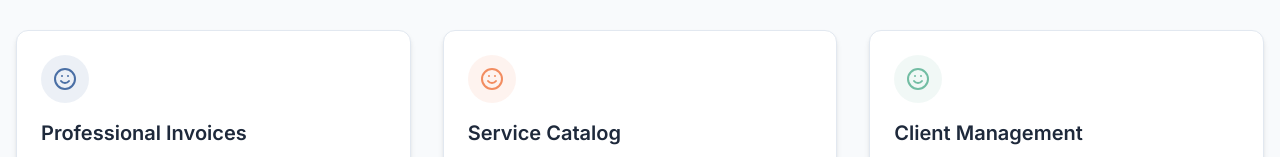
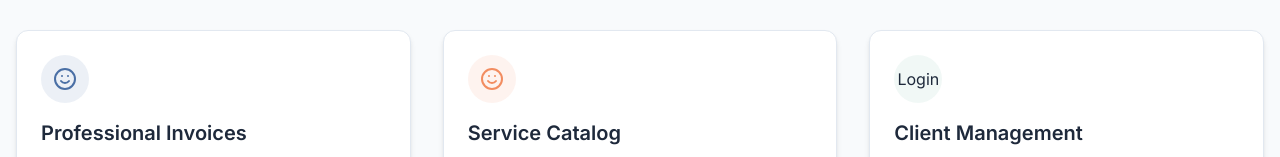
Before and after one commit to apper-canvas/designbill-protocol-program, a React (Vite) app: page / in a window 1280 px wide. Shown: the part 412-569 px from the top of the page. Built offline with nearby package versions, Linux system fonts and the light colour scheme.

Commit message:
Fix login button text on homepage by correcting JSX structure and replacing incorrectly displayed className with proper "Login" label.

```diff
--- a/src/pages/Home.jsx
+++ b/src/pages/Home.jsx
@@ -158,7 +158,9 @@ const Home = () => {
 
             <motion.div className="card" variants={item}>
               <div className="bg-accent/10 dark:bg-accent/20 p-3 rounded-full w-12 h-12 flex items-center justify-center mb-4">
-                <UsersIcon className="h-6 w-6 text-accent" />
+                <motion.div whileHover={{ scale: 1.05 }} whileTap={{ scale: 0.95 }}>
+                  Login
+                </motion.div>
               </div>
               <h3 className="text-xl font-semibold mb-2">Client Management</h3>
               <p className="text-surface-600 dark:text-surface-400">Keep track of clients, projects, and communication history all in one place.</p>
```
